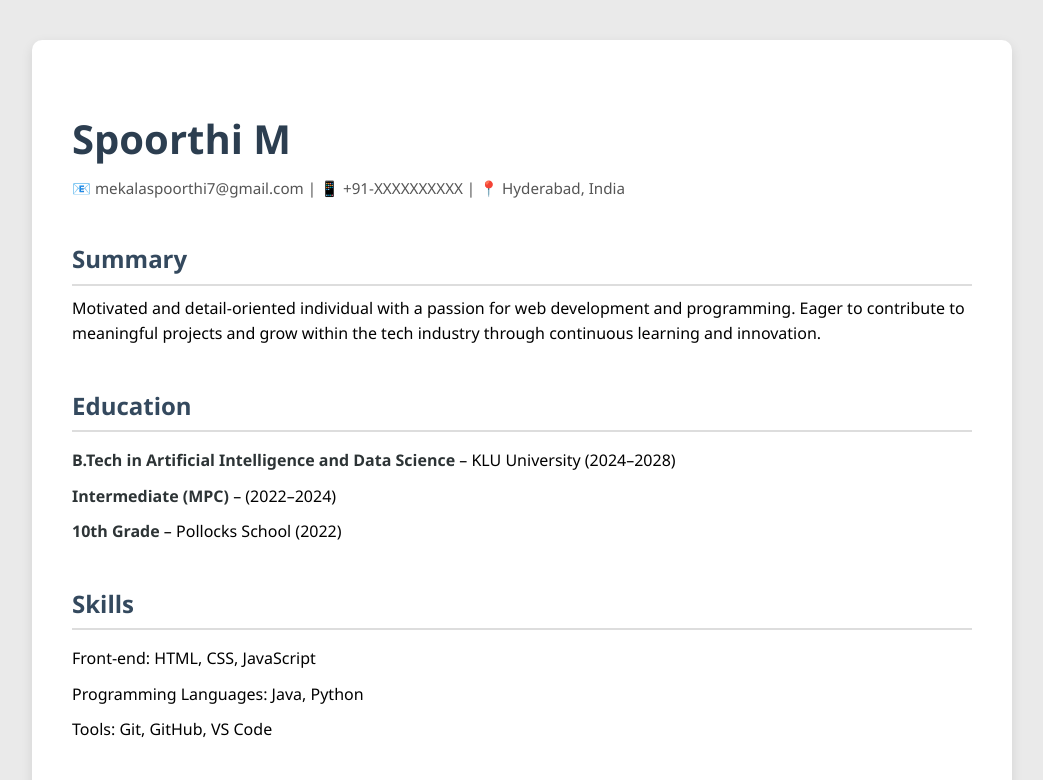
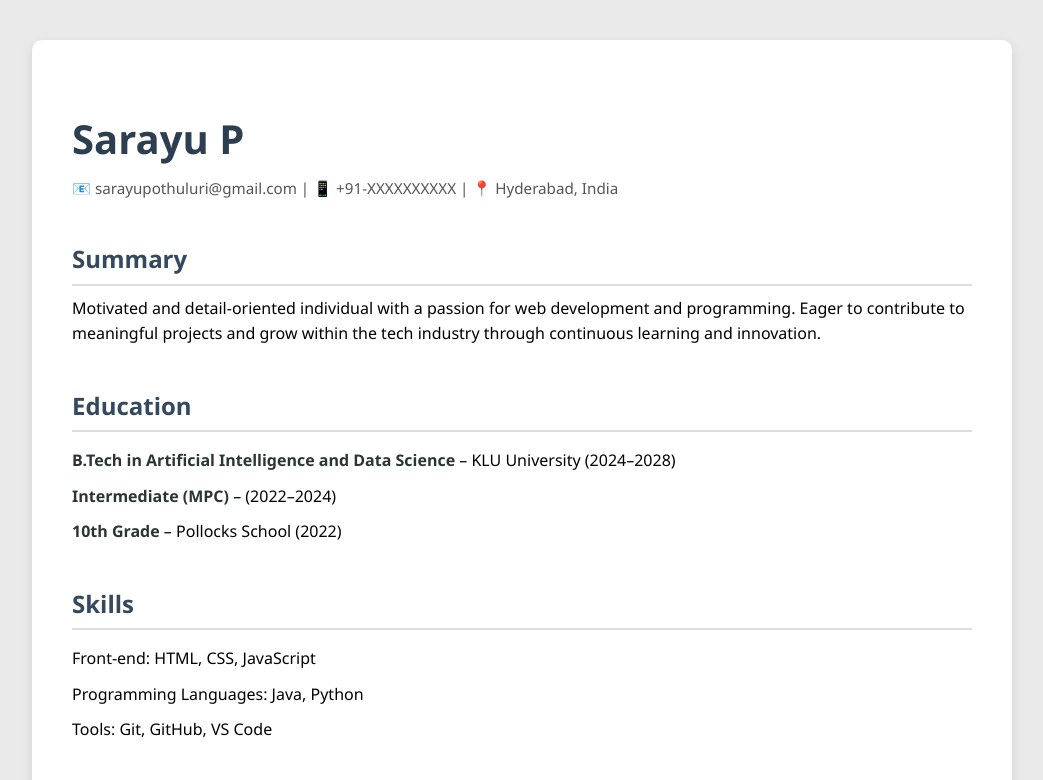
Before and after one commit to PSarayu-01/MY-PROJECTS, a plain HTML site: page Resume.html in a window 1280 px wide. Shown: the top 780 px of the page, without its empty margins (118-1161 px from the left). Drawn offline with Linux system fonts and the light colour scheme.

Commit message:
Update Resume.html

```diff
--- a/Resume.html
+++ b/Resume.html
@@ -62,9 +62,9 @@
 </head>
 <body>
   <div class="container">
-    <h1>Spoorthi M</h1>
+    <h1>Sarayu P </h1>
     <div class="contact-info">
-      📧 mekalaspoorthi7@gmail.com | 📱 +91-XXXXXXXXXX | 📍 Hyderabad, India
+      📧 sarayupothuluri@gmail.com | 📱 +91-XXXXXXXXXX | 📍 Hyderabad, India
     </div>
 
     <div class="section">
```
